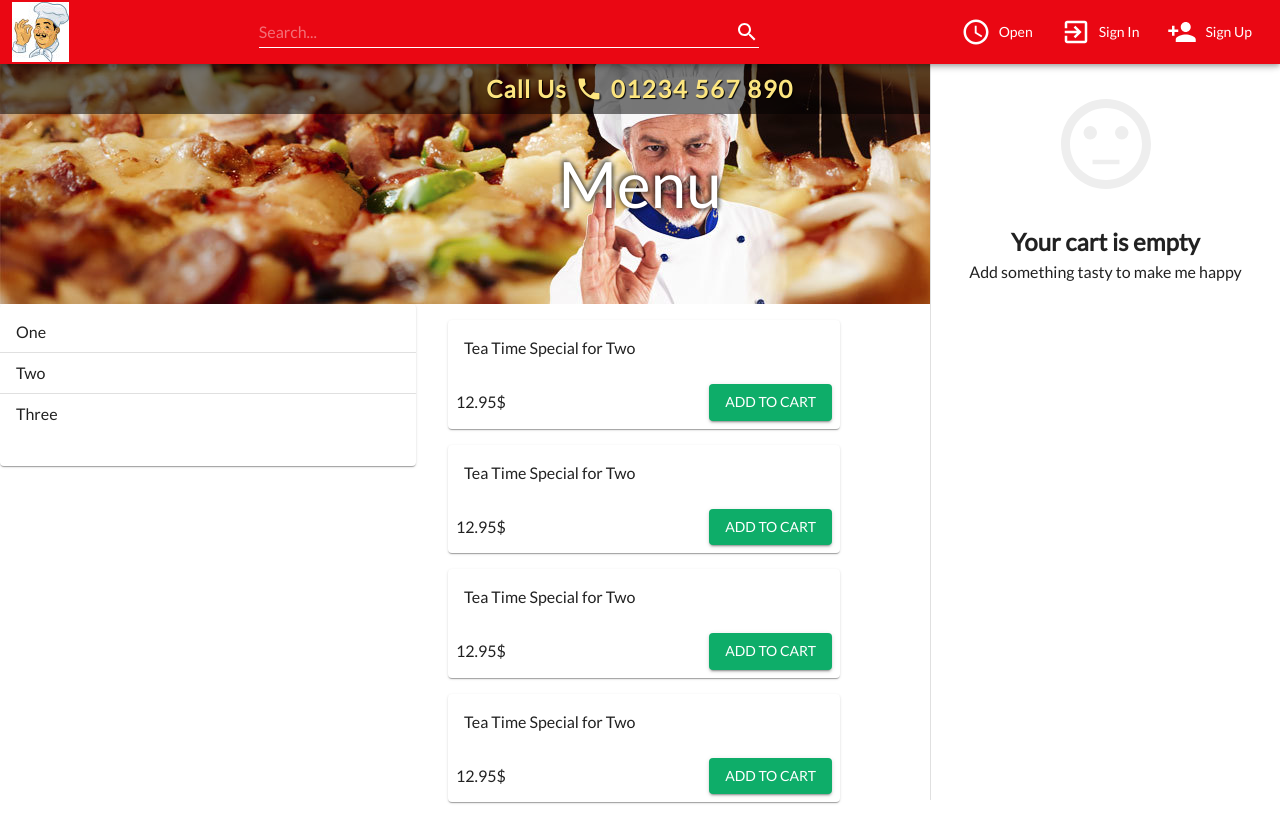
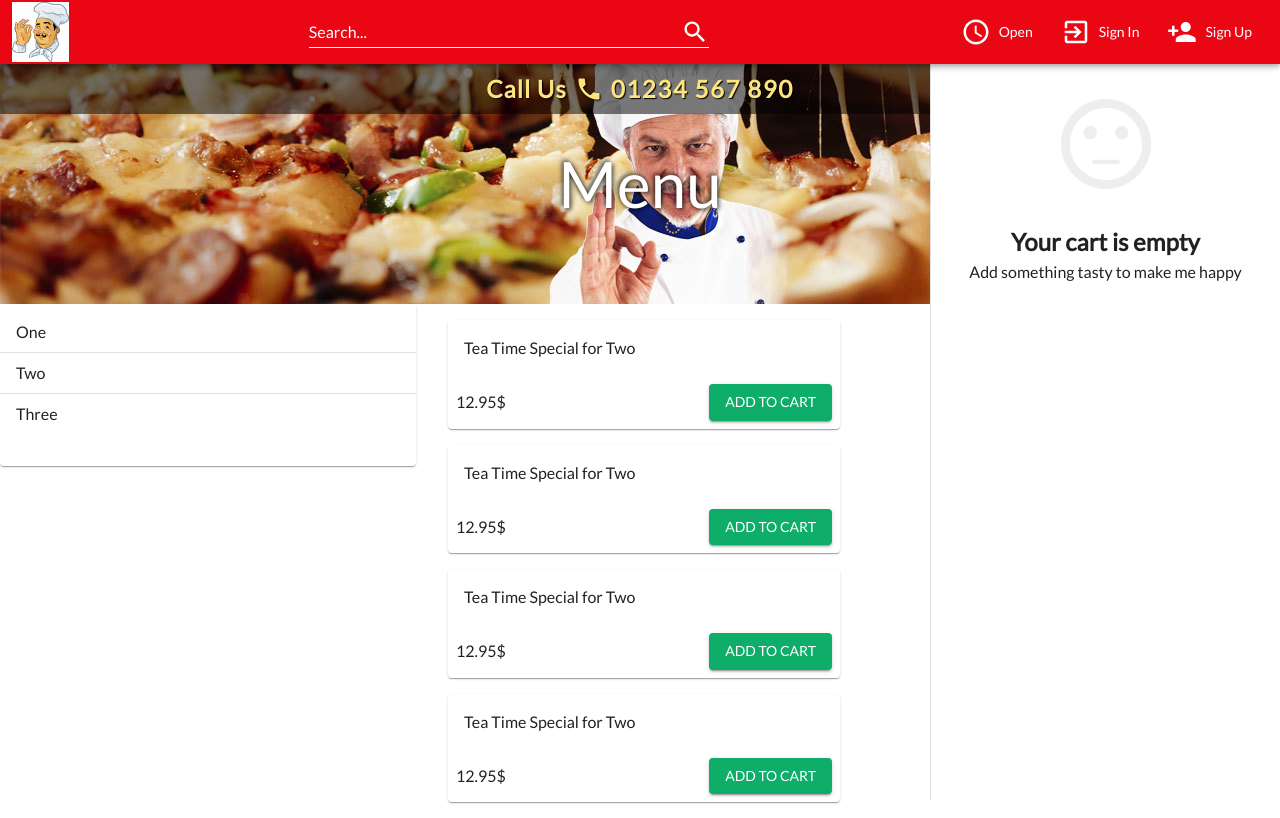
Before and after one commit to icedev214/eyas-food-ordering-site, a React (Create React App) app: page / in a window 1280 px wide. Built offline with nearby package versions, Linux system fonts and the light colour scheme.

Commit message:
Correct style of search field on nav bar

```diff
--- a/src/components/SearchField.js
+++ b/src/components/SearchField.js
@@ -8,8 +8,14 @@ const SearchField = () => {
       variant="standard"
       placeholder="Search..."
       sx={{
-        minWidth: 500,
-        input: { color: "white", fontSize: 16 },
+        minWidth: 400,
+        input: {
+          color: "white",
+          fontSize: 16,
+          "&::placeholder": {
+            opacity: 1,
+          },
+        },
         "& .MuiInput-underline:before": {
           borderBottomColor: "white",
           borderWidth: 1,
@@ -23,7 +29,9 @@ const SearchField = () => {
       InputProps={{
         endAdornment: (
           <InputAdornment position="end">
-            <SearchIcon sx={{ color: "white" }} />
+            <SearchIcon
+              sx={{ color: "white", fontSize: 28, fontWeight: 600 }}
+            />
           </InputAdornment>
         ),
       }}
```
